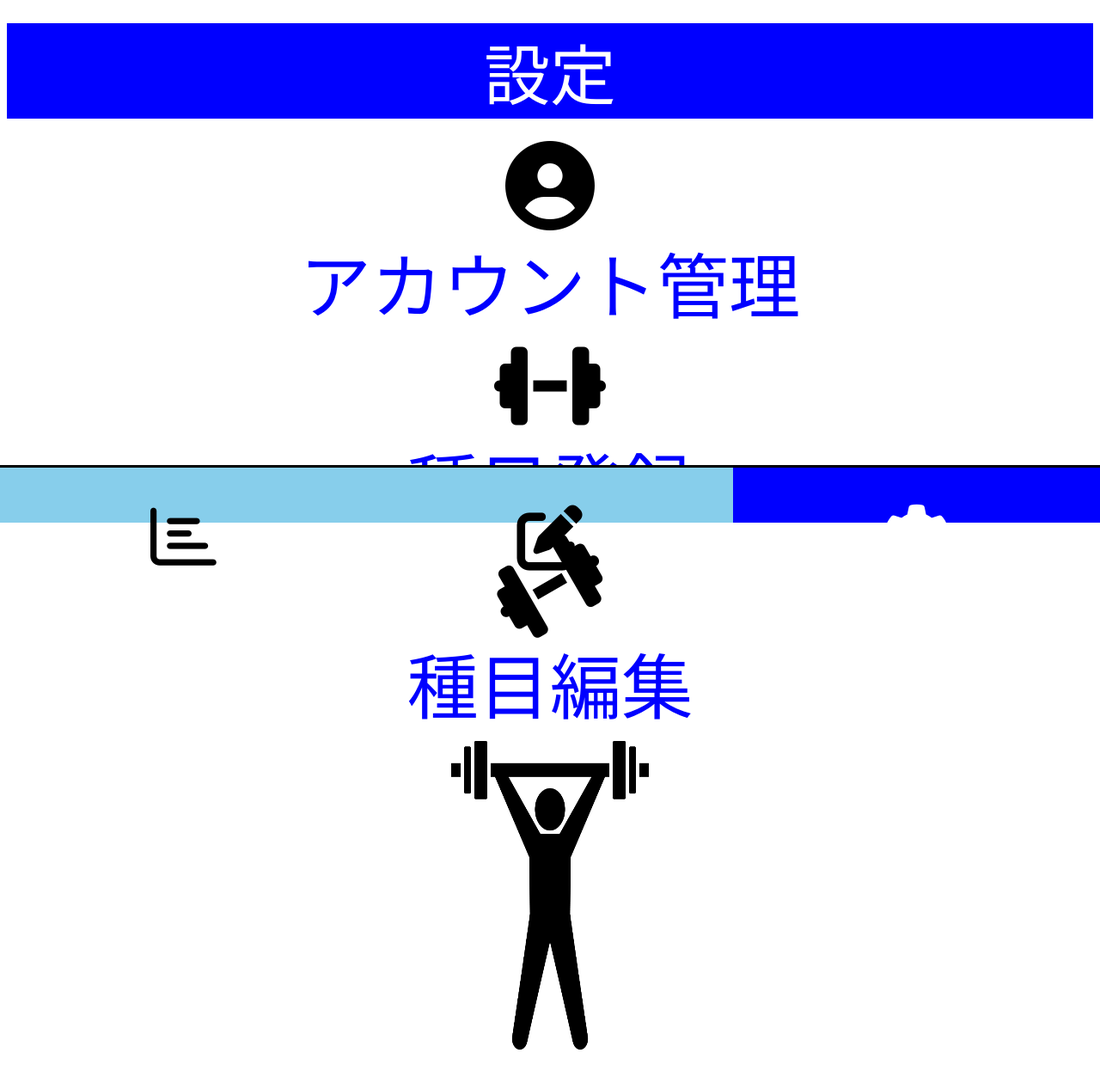
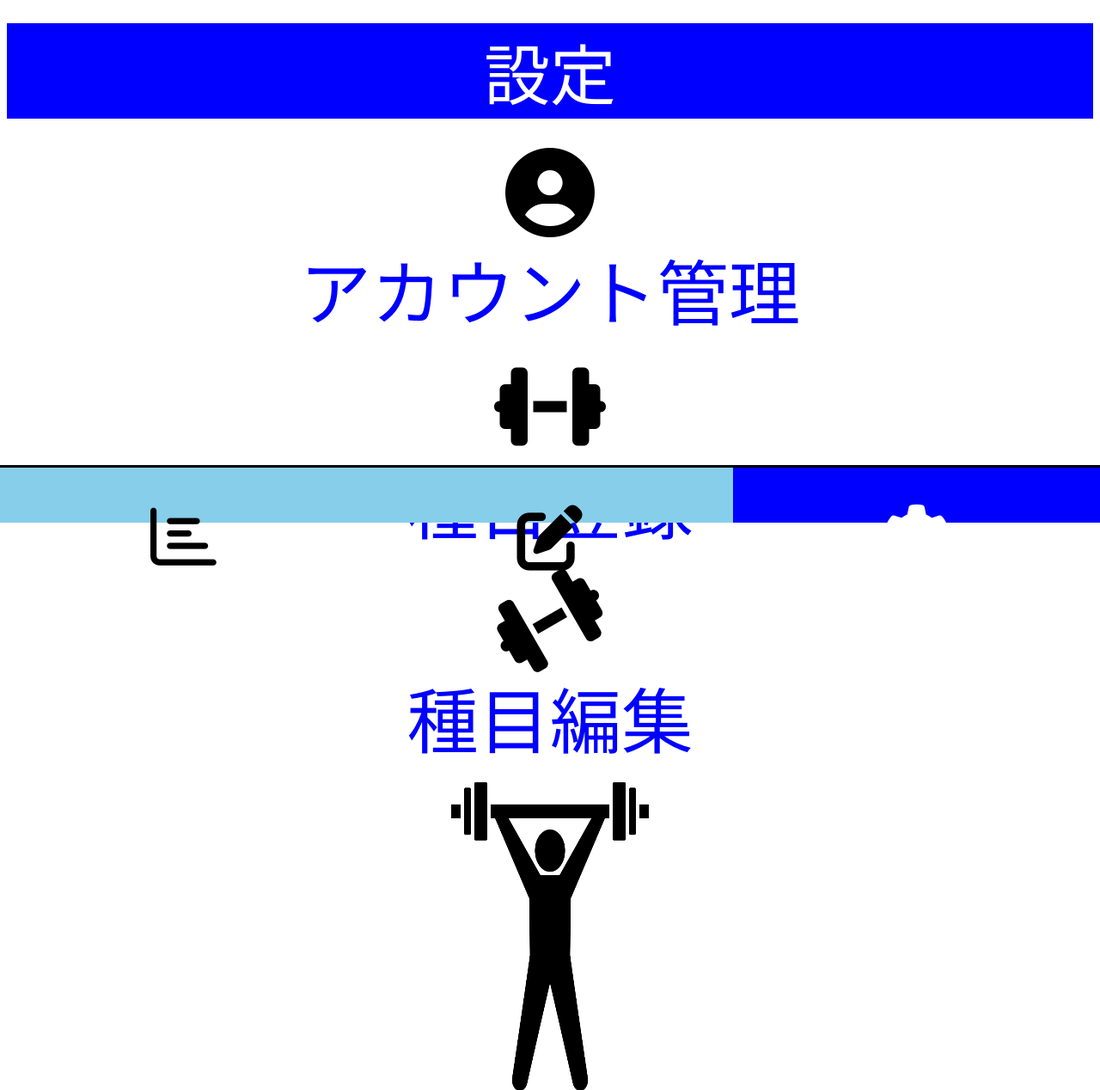
Before and after one commit to mimurayusuke/dep_test, a Django app: page /settings in a window 1280 px wide. Shown: the part 192-1460 px from the top of the page at 86% size. Before the commit the page ends 1413 px from the top, so only its background shows below. Run offline with Django 3.2, Linux system fonts and the light colour scheme; the visitor is signed in with stand-in values (Sample User, id 1); some libraries are stand-ins or nearby versions.

Commit message:
mod_settings2

```diff
--- a/weight/static/css/account.css
+++ b/weight/static/css/account.css
@@ -10,7 +10,7 @@
     font-size: 6.5vw;
     text-align: center;
     grid-column: 1 / 5;
-    margin: 1vh 0;
+    margin: 2vh 0;
 }
 
 .setting_menu span {
```
